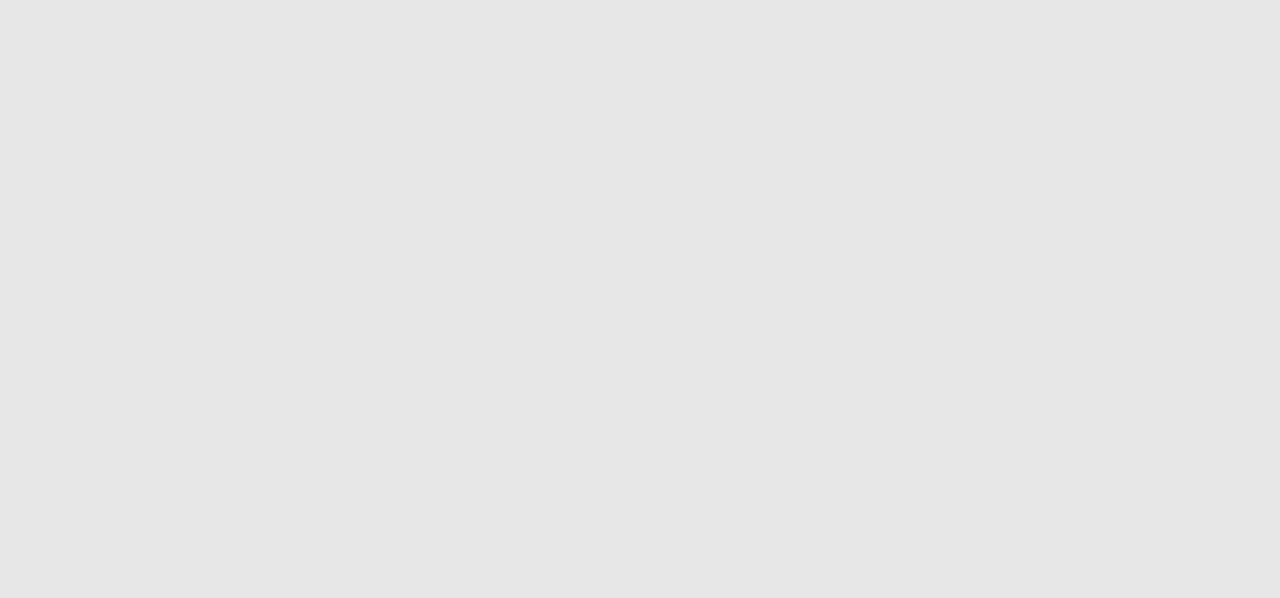
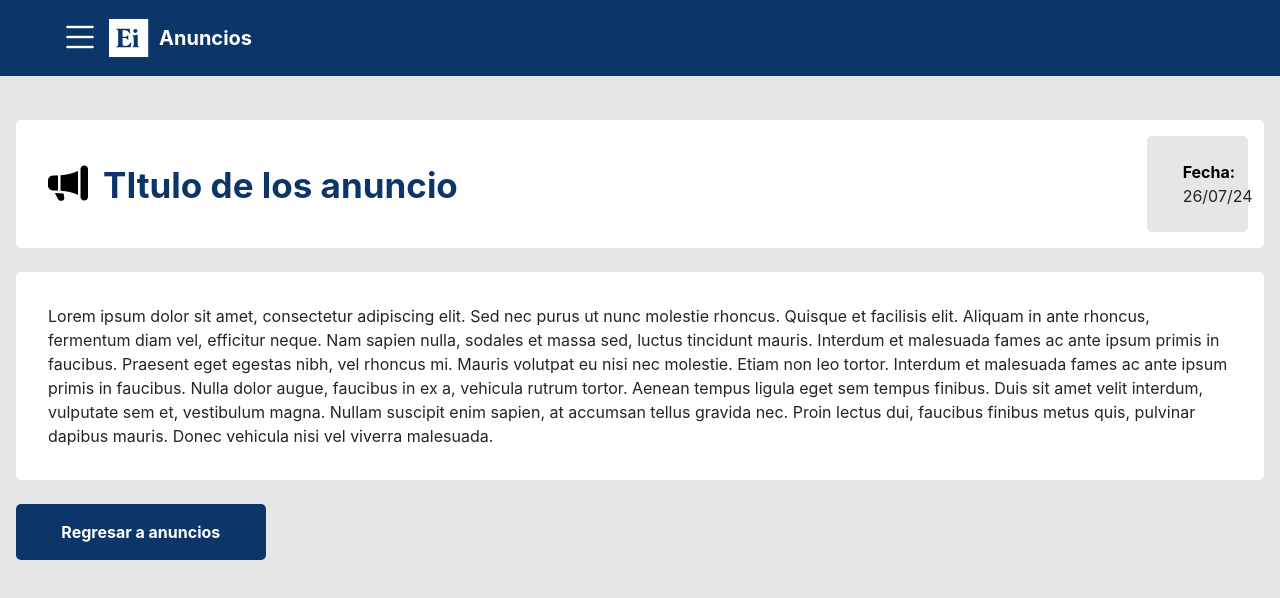
Before and after one commit to M-P-M-P/ExpoIngenierias, a React (Create React App) app: page /Juez/Anuncios/1 in a window 1280 px wide. Before the commit this address had no page. Shown: the top 598 px of the page. Built offline with nearby package versions, Linux system fonts and the light colour scheme.

Commit message:
Base de Anuncios v1

```diff
--- a/src/App.js
+++ b/src/App.js
@@ -12,6 +12,7 @@ import Proyectos from './Pages/Juez/Proyectos';
 import ProjResumeCont from './Pages/Juez/ProjectResumenContent';
 import Rubrica from './Pages/Juez/Rubrica';
 import Anuncios from './Pages/Juez/Announ';
+import DetailedAnnoun from './Pages/Juez/DetailedAnnoun';
 
 function App() {
   return (
@@ -46,6 +47,7 @@ function MainContent() {
         <Route path="/Juez/:idpersona" element={<Juez />} />
         <Route path="/Juez/general" element={<Proyectos />} />
         <Route path="/Juez/Anuncios" element={<Anuncios />} />
+        <Route path="/Juez/Anuncios/:anuncioId" element={<DetailedAnnoun />} />
         <Route path="/Juez/:idpersona/Calificar/:projectId" element={<Rubrica />} />
         <Route path="/Juez/:idpersona/ProyectoJuez/:projectId" element={<ProjResumeCont />} />
 
--- a/src/Pages/Juez/Announ.js
+++ b/src/Pages/Juez/Announ.js
@@ -30,7 +30,7 @@ function AnnounInfo({Fecha, Titulo, Cuerpo}){
     };
 
     return(
-        <Link to={'/announ1-estudiante'} className='row m-3 p-2 AnnounInfoContainer d-flex align-items-center'>
+        <Link to={'/Juez/Anuncios/:anuncioId'} className='row m-3 p-2 AnnounInfoContainer d-flex align-items-center'>
             <div className='col-auto d-flex align-items-center'>
                 <i className='bi bi-envelope-fill AnnounIcon'></i> <span className='Titulo'> {Titulo}</span>
             </div>
--- a/src/Pages/Juez/DetailedAnnoun.js
+++ b/src/Pages/Juez/DetailedAnnoun.js
@@ -1,5 +1,5 @@
 import "./DetailedAnnoun.css";
-import StudentToggle from '../../../components/TogglebarStudent/togglebarStudent.js';
+import StudentToggle from '../../Components/TogglebarStudent/togglebarStudent.js';
 
 import {Link} from 'react-router-dom';
 
@@ -55,8 +55,8 @@ export default function DetailedAnnounCont(){
                     <AnnounBody Fecha={"26/07/24"} Contenido ={'Lorem ipsum dolor sit amet, consectetur adipiscing elit. Sed nec purus ut nunc molestie rhoncus. Quisque et facilisis elit. Aliquam in ante rhoncus, fermentum diam vel, efficitur neque. Nam sapien nulla, sodales et massa sed, luctus tincidunt mauris. Interdum et malesuada fames ac ante ipsum primis in faucibus. Praesent eget egestas nibh, vel rhoncus mi. Mauris volutpat eu nisi nec molestie. Etiam non leo tortor. Interdum et malesuada fames ac ante ipsum primis in faucibus. Nulla dolor augue, faucibus in ex a, vehicula rutrum tortor. Aenean tempus ligula eget sem tempus finibus. Duis sit amet velit interdum, vulputate sem et, vestibulum magna. Nullam suscipit enim sapien, at accumsan tellus gravida nec. Proin lectus dui, faucibus finibus metus quis, pulvinar dapibus mauris. Donec vehicula nisi vel viverra malesuada.'}></AnnounBody>
                 </div>
 
-                <Link to={'/anuncio-estudiante'} className="row mt-4 p-3 ContainerAnnounBut ButtReturn d-flex justify-items-center">
-                    <Link to={'/anuncio-estudiante'} className="text-center ButtReturn">Regresar a anuncios</Link>
+                <Link to={'/Juez/Anuncios'} className="row mt-4 p-3 ContainerAnnounBut ButtReturn d-flex justify-items-center">
+                    <Link to={'/Juez/Anuncios'} className="text-center ButtReturn">Regresar a anuncios</Link>
                 </Link>
             </div>
         </>
```
